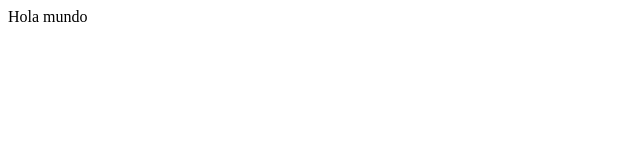
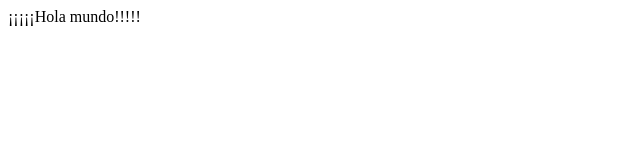
Before and after one commit to dcharro/prueba, a plain HTML site: page index.html in a window 1280 px wide. Shown: the full height of the page, 0-640 px from the left. Drawn offline with Linux system fonts and the light colour scheme.

Commit message:
Update index.html

```diff
--- a/index.html
+++ b/index.html
@@ -2,6 +2,6 @@
 <head>
 </head>
 <body>
-Hola mundo
+¡¡¡¡¡Hola mundo!!!!!
 </body>
 </html>
```
